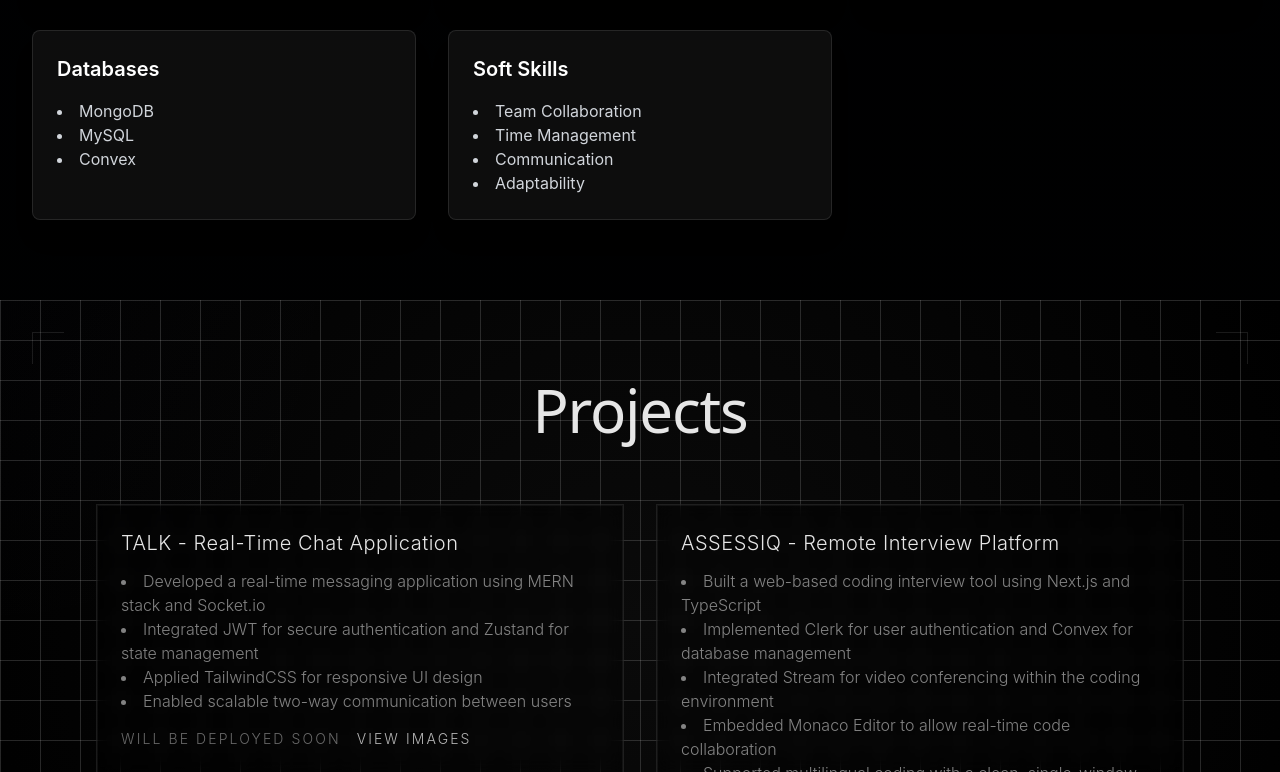
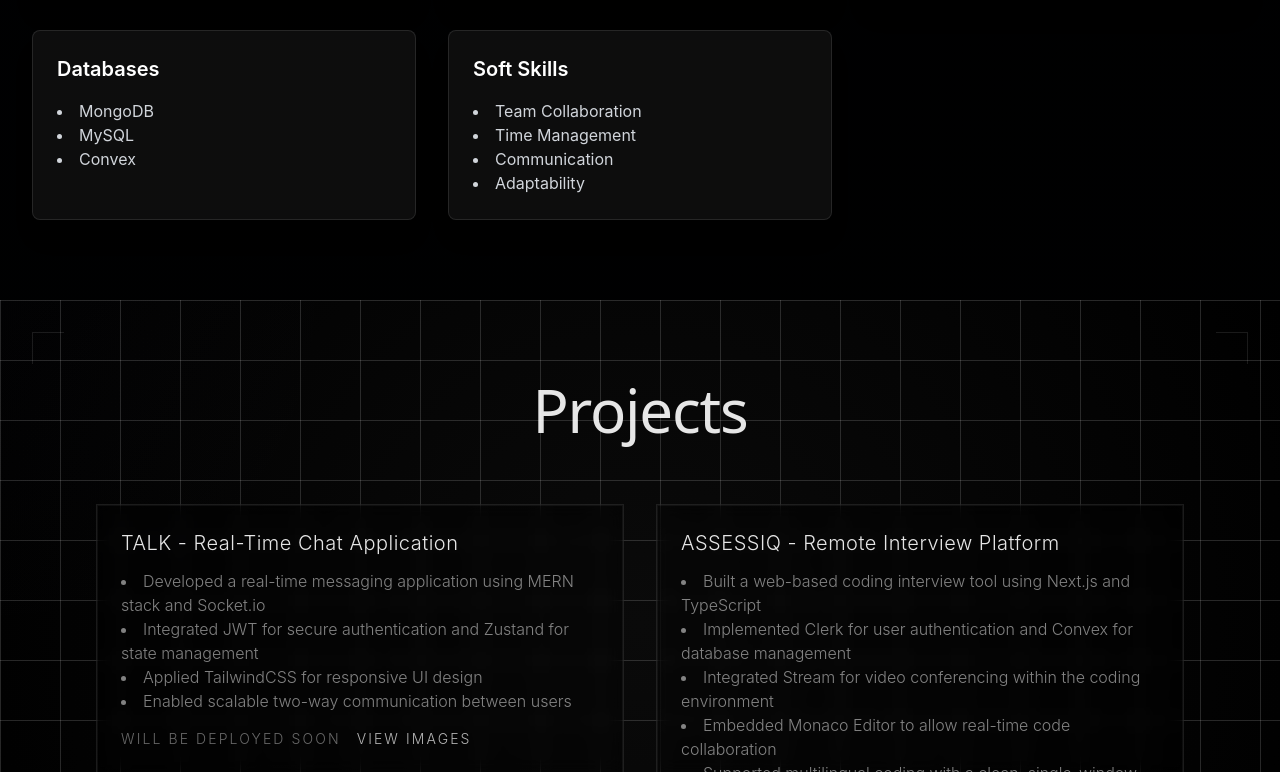
Before and after one commit to Keshav14git/Keshav-Portfolio, a React (Vite) app: page / in a window 1280 px wide. Shown: the part 2028-2800 px from the top of the page. Built offline with nearby package versions, Linux system fonts and the light colour scheme.

Commit message:
increase background size for project card hover effect

```diff
--- a/src/Projects.jsx
+++ b/src/Projects.jsx
@@ -100,7 +100,7 @@ const Projects = () => {
               linear-gradient(rgba(255,255,255,0.15) 1px, transparent 1px),
               linear-gradient(90deg, rgba(255,255,255,0.15) 1px, transparent 1px)
             `,
-            backgroundSize: '40px 40px',
+            backgroundSize: '60px 60px',
           }}
         />
 
```
